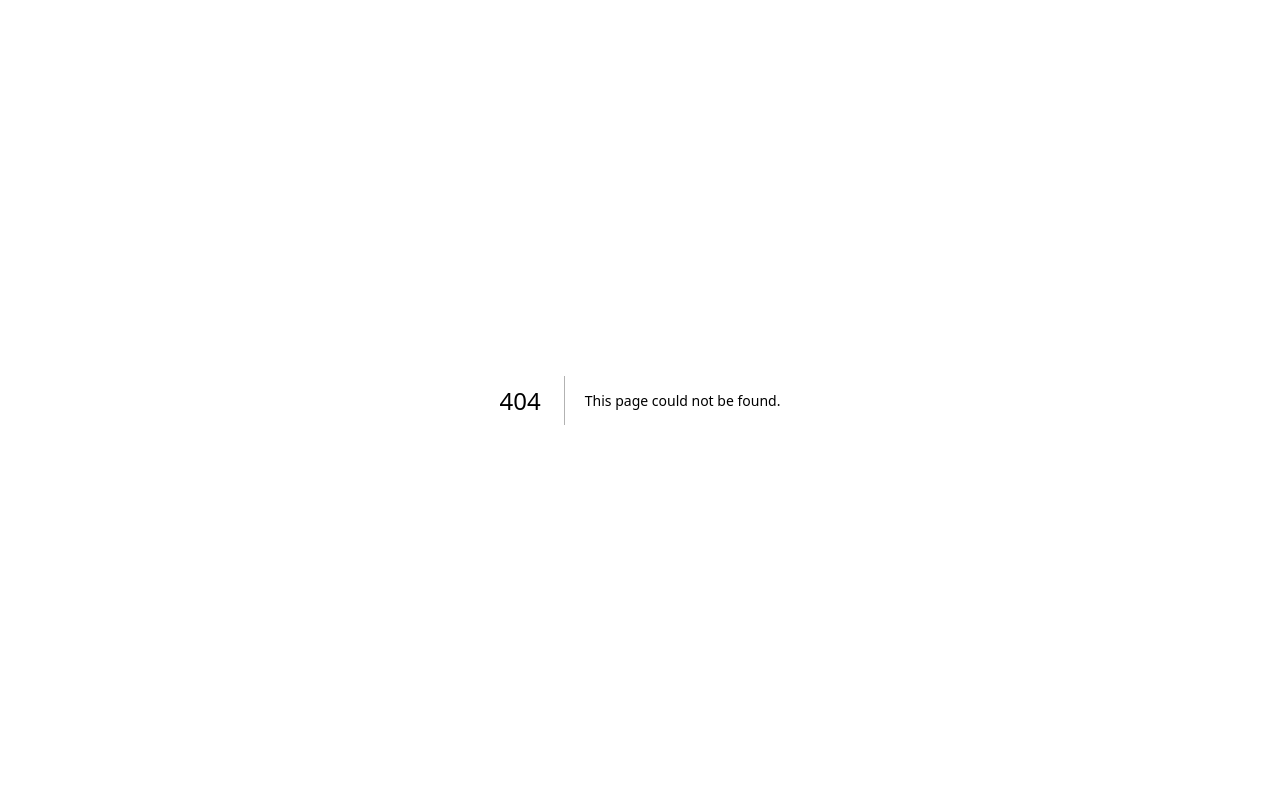
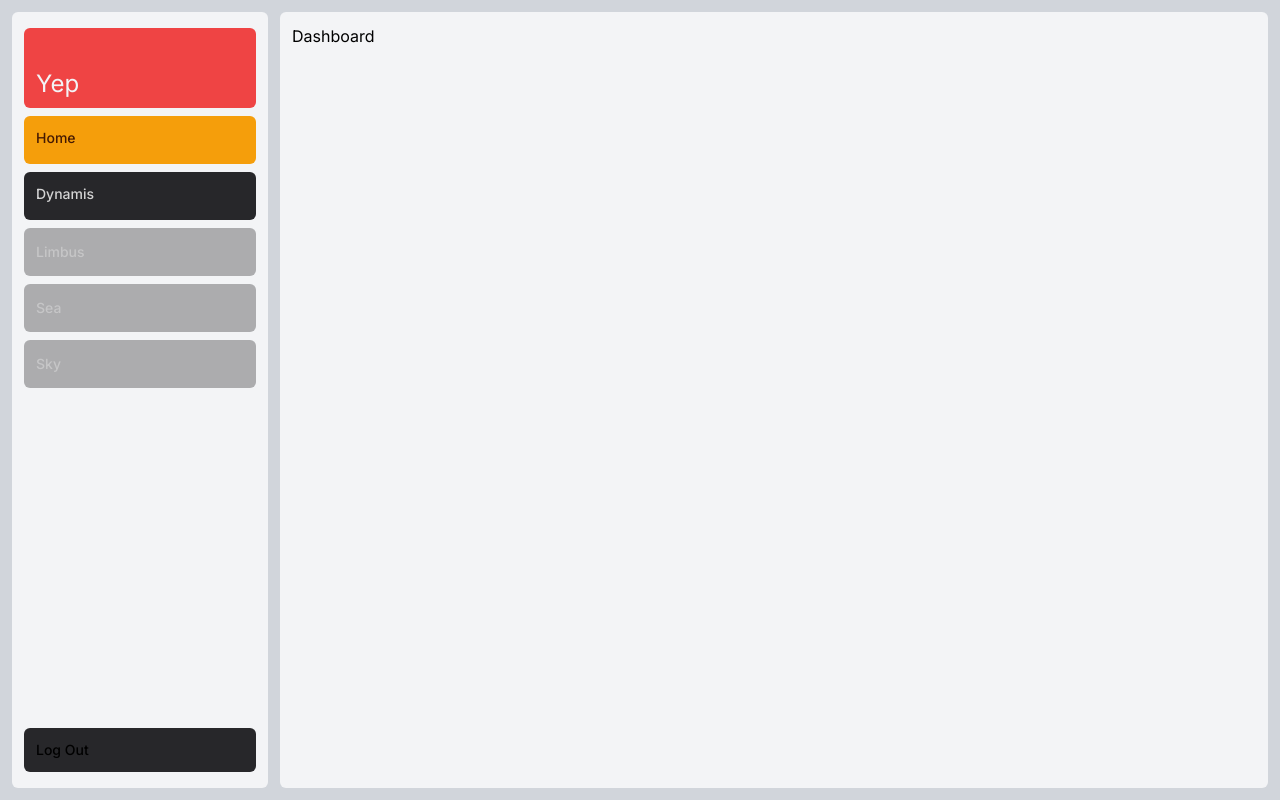
Before and after one commit to Meatclump/ls-tracker, a Next.js app: page /dashboard in a window 1280 px wide. Before the commit this address had no page. Built offline with nearby package versions, Linux system fonts and the light colour scheme.

Commit message:
dashboard
Initialized dashboard and starter route for dynamis. Placeholder links for Limbus, Sea & Sky

```diff
--- /dev/null
+++ b/app/dashboard/dynamis/page.tsx
@@ -0,0 +1,7 @@
+export default function Dynamis() {
+    return (
+        <main>
+            <h2>Dynamis</h2>
+        </main>
+    )
+}
--- /dev/null
+++ b/app/dashboard/error.tsx
@@ -0,0 +1,29 @@
+'use client'
+
+import { useEffect } from "react"
+
+export default function Error({
+    error,
+    reset,
+}: {
+    error: Error & {digest?:string}
+    reset: () => void
+}) {
+    useEffect(() => {
+        console.error(error)
+    }, [error])
+
+    return(
+        <main>
+            <h2>Something went wrong!</h2>
+            <button
+                className="mt-4 rounded-md px-4 py-2 text-sm"
+                onClick={
+                    () => reset()
+                }
+            >
+                Try Again
+            </button>
+        </main>
+    )
+}
--- /dev/null
+++ b/app/dashboard/layout.tsx
@@ -0,0 +1,16 @@
+import SideNav from "@/app/ui/dashboard/sidenav";
+
+export default function Layout({ children }: { children: React.ReactNode }) {
+	return (
+		<main className="flex h-screen flex-col md:flex-row md:overflow-hidden p-3 bg-gray-300 dark:bg-stone-950 gap-3">
+			<div className="w-full flex-none md:w-64 bg-gray-100 dark:bg-stone-600 rounded-md">
+				<SideNav />
+			</div>
+			<div className="flex-grow h-full md:overflow-y-auto">
+				<div className="w-full h-full bg-gray-100 dark:bg-stone-800 rounded-md p-3">
+					{children}
+				</div>
+			</div>
+		</main>
+	)
+}
--- /dev/null
+++ b/app/dashboard/page.tsx
@@ -0,0 +1,10 @@
+import SideNav from '@/app/ui/dashboard/sidenav';
+import Dynamis from './dynamis/page';
+
+export default function Dashboard() {
+	return (
+		<main>
+			<h2>Dashboard</h2>
+		</main>
+	);
+}
--- a/app/layout.tsx
+++ b/app/layout.tsx
@@ -5,7 +5,10 @@ import "./globals.css";
 const inter = Inter({ subsets: ["latin"] });
 
 export const metadata: Metadata = {
-  title: "Yep Linkshell Tracker",
+  title: {
+    template: "%s | Yep Linkshell Tracker",
+    default: "Yep Linkshell Tracker"
+  },
   description: "Linkshell Tracker for Yep by Meatclump.",
   icons: {
     icon: `/favicon.png`
--- a/app/page.tsx
+++ b/app/page.tsx
@@ -1,7 +1,9 @@
+import Dashboard from "@/app/dashboard/page";
+
 export default function Home() {
 	return (
-		<main className="flex min-h-screen flex-col items-center justify-between p-24">
-			Hello
+		<main>
+			<Dashboard />
 		</main>
 	);
 }
--- /dev/null
+++ b/app/ui/dashboard/nav-links.tsx
@@ -0,0 +1,47 @@
+'use client'
+
+import Link from "next/link"
+import { usePathname } from "next/navigation"
+
+const links = [
+	{ name: "Home", href: "/dashboard" },
+	{ name: "Dynamis", href: "/dashboard/dynamis" },
+	{ name: "Limbus", href: "/dashboard/limbus", disabled: true },
+	{ name: "Sea", href: "/dashboard/sea", disabled: true },
+	{ name: "Sky", href: "/dashboard/sky", disabled: true },
+]
+
+export default function NavLinks() {
+	const pathname = usePathname()
+
+	return (
+		<>
+			{
+				links.map((link) => {
+					if (link.disabled) {
+						return (
+							<button
+								type="button"
+								key={link.name}
+								disabled={true}
+								className="md:flex-none h-[48px] w-full grow gap-2 font-medium bg-zinc-800/35 text-neutral-100/35 rounded-md p-3 text-sm text-start"
+							>
+								{link.name}
+							</button>
+						)
+					} else {
+						return (
+							<Link
+								key={link.name}
+								href={link.href}
+								className={`${pathname === link.href ? 'bg-amber-500 text-amber-950' : 'bg-zinc-800 text-neutral-300'} md:flex-none h-[48px] w-full grow gap-2 font-medium rounded-md p-3 text-sm hover:bg-amber-500 hover:text-amber-950`}
+							>
+								<p className="">{link.name}</p>
+							</Link>
+						)
+					}
+				})
+			}
+		</>
+	)
+}
--- /dev/null
+++ b/app/ui/dashboard/sidenav.tsx
@@ -0,0 +1,24 @@
+import Link from "next/link";
+import NavLinks from "./nav-links";
+
+export default function SideNav() {
+    return (
+        <div className="flex h-full flex-col px-3 py-4">
+            <Link
+                className="rounded-md px-3 py-2 text-2xl text-gray-100 hover:text-neutral-50 bg-red-500 hover:bg-red-700 h-20 items-end flex mb-2"
+                href={"/"}
+            >
+                <h2>
+                    Yep
+                </h2>
+            </Link>
+            <div className="flex flex-col justify-between grow gap-2">
+                <NavLinks />
+                <div className="hidden md:block grow h-auto w-full"></div>
+                <button className="rounded-md bg-zinc-800 w-full p-3 text-sm flex hover:bg-amber-500 hover:text-amber-950 font-medium">
+                    Log Out
+                </button>
+            </div>
+        </div>
+    )
+}
--- a/tailwind.config.ts
+++ b/tailwind.config.ts
@@ -15,6 +15,8 @@ const config: Config = {
       },
     },
   },
-  plugins: [],
+  plugins: [
+    require('@tailwindcss/typography'),
+  ],
 };
 export default config;
```
Also changed, not shown: package.json (+6 -5 lines), 1 other file (tests, documents, lock files or other folders).
